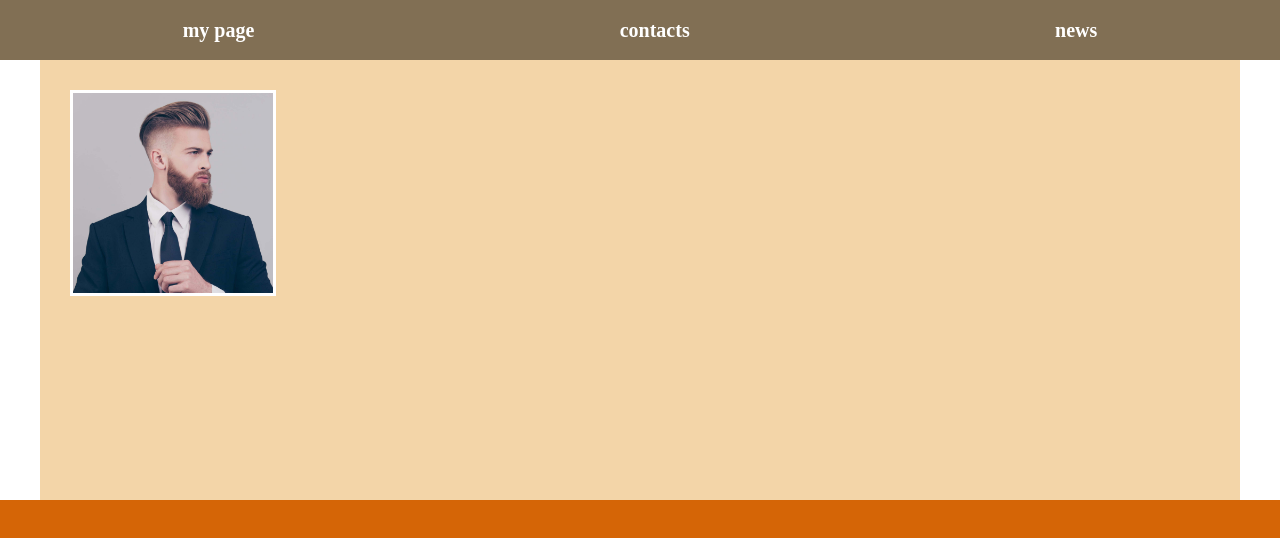
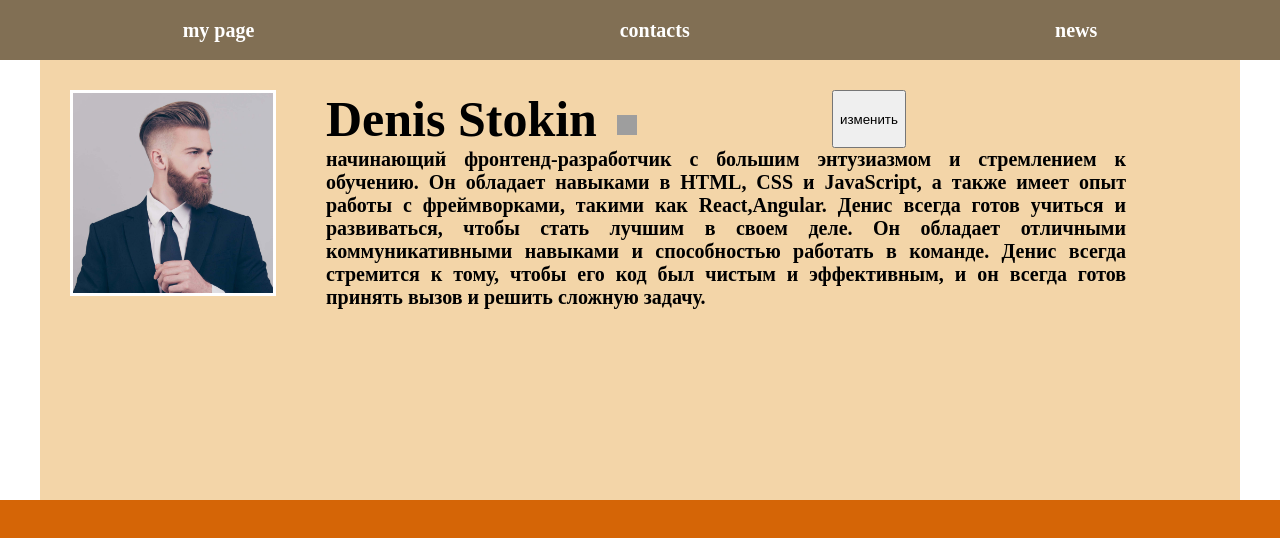
Before and after one commit to StokinDenis/angular-applicattion, an Angular app: page /MyPage in a window 1280 px wide. Shown: the top 538 px of the page. Built offline with nearby package versions, Linux system fonts and the light colour scheme; grey boxes are pictures that could not be loaded.

Commit message:
add input refactor name

```diff
--- a/src/app/app.module.ts
+++ b/src/app/app.module.ts
@@ -1,6 +1,6 @@
 import { NgModule } from '@angular/core';
 import { BrowserModule } from '@angular/platform-browser';
-
+import {FormsModule} from "@angular/forms";
 import { AppRoutingModule } from './app-routing.module';
 import { AppComponent } from './app.component';
 import {NewsComponent} from "./news/news.component";
@@ -21,6 +21,7 @@ import {FooterComponent} from "./footer/footer.component";
     MyPageComponent,
     FooterComponent,
     HeaderComponent,
+    FormsModule,
   ],
   providers: [],
   bootstrap: [AppComponent]
--- a/src/app/my-page/my-page.component.css
+++ b/src/app/my-page/my-page.component.css
@@ -1,7 +1,36 @@
 .ava_user{
   width: 200px;
   height: 200px;
+  border: 3px solid #ffffff;
+}
+.input_name_redactor{
+  margin-left: 10px;
+  margin-top: 20px;
+  height: 20px;
+  opacity: 0;
+}
+.icon_edit_name{
+  cursor: pointer;
+  width: 20px;
+  height: 20px;
+  padding-top: 25px;
+  padding-left: 20px;
+}
+.name_block{
+  display: flex;
+}
+.user_page{
   margin-top: 30px;
   margin-left: 30px;
-  border: 3px solid #ffffff;
+  display: flex;
 }
+.user_info_block{
+  margin-left: 50px;
+  font-size: 50px;
+  font-weight: 800;
+}
+.user_info{
+  font-size: 20px;
+  width: 800px;
+  text-align: justify;
+}
--- a/src/app/my-page/my-page.component.html
+++ b/src/app/my-page/my-page.component.html
@@ -2,6 +2,19 @@
   <div>
     <img class="ava_user" src="../../assets/avaContacts1.jpg" alt="img">
   </div>
-  <div class="user_info"></div>
-
+  <div class="user_info_block">
+    <div class="name_block">
+    <div class="user_name">Denis Stokin</div>
+    <img class="icon_edit_name" src="../../assets/pencil-solid.svg" alt="" (click)="appearanceField()">
+      <input class="input_name_redactor" type="text">
+      <button>изменить</button>
+    </div>
+    <div class="user_info">
+      начинающий фронтенд-разработчик с большим энтузиазмом и стремлением к обучению.
+      Он обладает навыками в HTML, CSS и JavaScript, а также имеет опыт работы с фреймворками,
+      такими как React,Angular. Денис всегда готов учиться и развиваться, чтобы стать лучшим в своем деле.
+      Он обладает отличными коммуникативными навыками и способностью работать в команде. Денис всегда стремится к тому,
+      чтобы его код был чистым и эффективным, и он всегда готов принять вызов и решить сложную задачу.
+    </div>
+  </div>
 </div>
--- a/src/app/my-page/my-page.component.ts
+++ b/src/app/my-page/my-page.component.ts
@@ -1,16 +1,25 @@
-import { Component } from '@angular/core';
-import { CommonModule } from '@angular/common';
+import { Component, ElementRef} from '@angular/core';
+import {CommonModule, } from '@angular/common';
 import {ContentComponent} from "../content/content.component";
 import {FooterComponent} from "../footer/footer.component";
 import {HeaderComponent} from "../header/header.component";
+import {Renderer2} from "@angular/core";
 
 @Component({
   selector: 'app-my-page',
   standalone: true,
-  imports: [CommonModule, ContentComponent, FooterComponent, HeaderComponent],
+  imports: [CommonModule, ContentComponent, FooterComponent, HeaderComponent,],
   templateUrl: './my-page.component.html',
   styleUrls: ['./my-page.component.css']
 })
 export class MyPageComponent {
 
+
+  appearanceField(){
+    let field = this.elementRef.nativeElement.querySelector('.input_name_redactor')
+    this.renderer.setStyle(field, 'opacity','1')
+  }
+  constructor(private elementRef: ElementRef, private renderer: Renderer2) { }
+
+
 }
```
